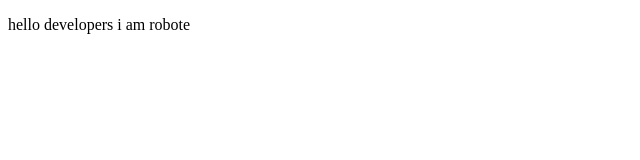
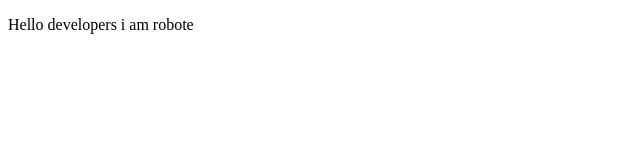
Before and after one commit to Vraj7698/git-tutorial-beginners, a plain HTML site: page index.html in a window 1280 px wide. Shown: the full height of the page, 0-640 px from the left. Drawn offline with Linux system fonts and the light colour scheme.

Commit message:
Hello world!

```diff
--- a/index.html
+++ b/index.html
@@ -6,7 +6,7 @@
     <title> Home - web developers</title>
 </head>
 <body>
-    <p>hello developers i am robote </p>
+    <p>Hello developers i am robote </p>
 
 </body>
 </html>
```
